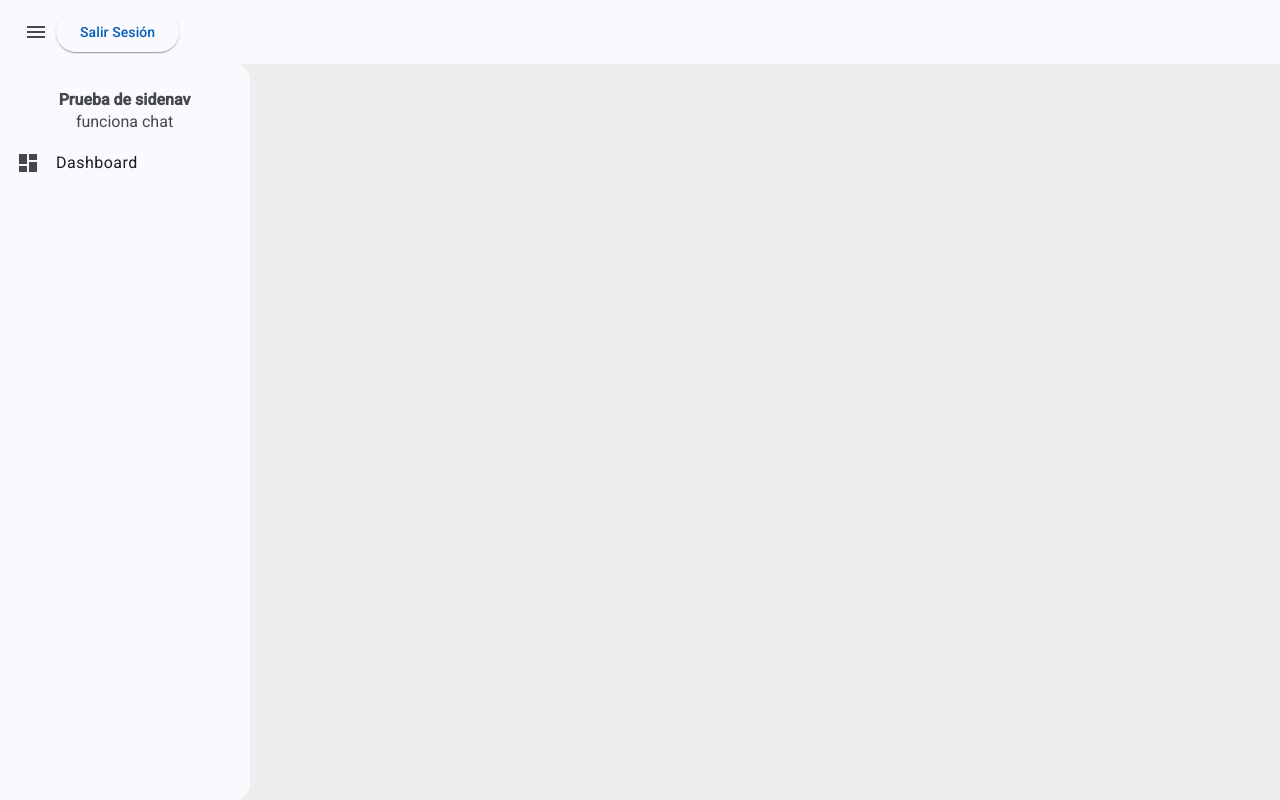
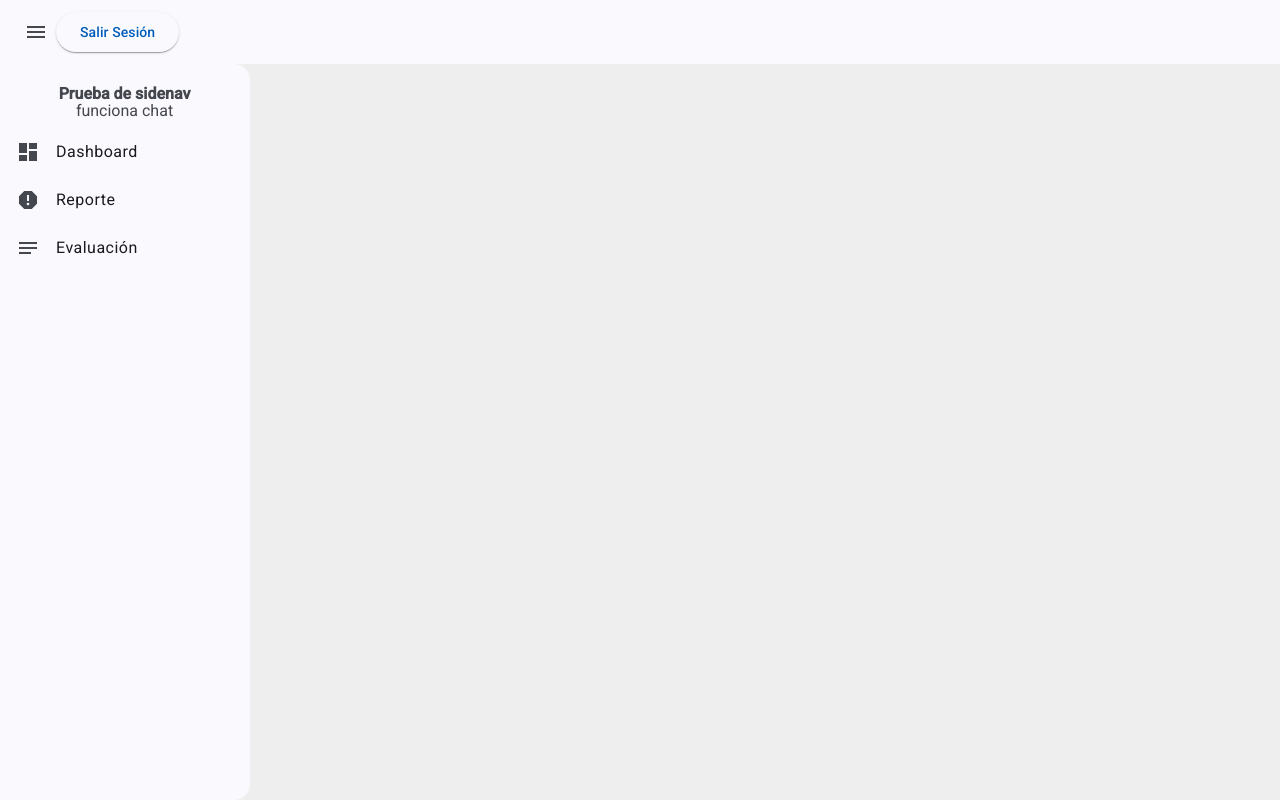
Before and after one commit to Grupo-ABID/Campus_Libre, an Angular app: page /dashboard in a window 1280 px wide. Built offline with nearby package versions, Linux system fonts and the light colour scheme.

Commit message:
Funciones de ruta del sidenav

```diff
--- a/src/app/components/custom-sidenav/custom-sidenav.component.css
+++ b/src/app/components/custom-sidenav/custom-sidenav.component.css
@@ -4,7 +4,7 @@
     > h2 {
         margin: 0;
         font-size: 1rem;
-        line-height: 1.5rem;
+        line-height: 0.8rem;
     }
 
     > p {
@@ -12,3 +12,8 @@
         font-size: 1rem;
     }
 }
+
+.hide-header-text {
+    opacity: 0;
+    height: 0;
+}
--- a/src/app/components/custom-sidenav/custom-sidenav.component.html
+++ b/src/app/components/custom-sidenav/custom-sidenav.component.html
@@ -1,13 +1,11 @@
 
-<div class="sidenav-header">
-    <div class="header-text">
+    <div class="header-text" [class.hide-header-text]="sideNavCollapsed()">
         <h2>Prueba de sidenav</h2>
         <p> funciona chat</p>
     </div>
-</div>
 <mat-nav-list>
-    <a mat-list-item *ngFor="let item of menuItems()">
+    <a mat-list-item *ngFor="let item of menuItems()" [routerLink]="item.route">
         <mat-icon matListItemIcon>{{ item.icon }} </mat-icon>
-        <span matListItemTitle>{{ item.label }} </span>
+        <span matListItemTitle *ngIf="!sideNavCollapsed()">{{ item.label }} </span>
     </a>
 </mat-nav-list>
--- a/src/app/components/custom-sidenav/custom-sidenav.component.ts
+++ b/src/app/components/custom-sidenav/custom-sidenav.component.ts
@@ -1,7 +1,8 @@
-import { Component, signal } from '@angular/core';
+import { Component, Input, signal } from '@angular/core';
 import {MatListModule} from '@angular/material/list';
 import {MatIconModule} from '@angular/material/icon';
 import {CommonModule} from '@angular/common';
+import { RouterLink } from '@angular/router';
 
 
 
@@ -13,20 +14,41 @@ export type MenuItem = {
 
 @Component({
   selector: 'app-custom-sidenav',
-  imports: [MatListModule,MatIconModule,CommonModule],
+  imports: [MatListModule,MatIconModule,CommonModule, RouterLink],
   templateUrl: './custom-sidenav.component.html',
   styleUrl: './custom-sidenav.component.css'
 })
 export class CustomSidenavComponent {
+
+  sideNavCollapsed = signal(false);
+  @Input() set collapsed(val: boolean){
+    this.sideNavCollapsed.set(val);
+  }
+
 
   menuItems = signal<MenuItem[]>([
 
     {
       icon:'dashboard',
       label:'Dashboard',
-      route:'dashboard'
+      route:'/dashboard'
+    },
+
+    {
+      icon:'report',
+      label:'Reporte',
+      route:'/report'
+    },
+
+    {
+      icon:'notes',
+      label:'Evaluación',
+      route:'/evaluacion'
     }
 
 
   ]);
+
+
+
 }
--- a/src/app/dashboard/dashboard.component.html
+++ b/src/app/dashboard/dashboard.component.html
@@ -1,5 +1,5 @@
 <mat-toolbar class="mat-elevation-z3">
-    <button mat-icon-button>
+    <button mat-icon-button (click)="collapsed.set(!collapsed())">
         <mat-icon>menu</mat-icon>
     </button>
     <button [routerLink]="['/login']" mat-raised-button color="primary" style="align-self: auto;">Salir Sesión</button>
@@ -7,10 +7,10 @@
 
 
 <mat-sidenav-container>
-    <mat-sidenav opened mode="side" [style.width]= "'250px'">
-        <app-custom-sidenav />
+    <mat-sidenav opened mode="side" [style.width]= "sidenavWidth()">
+        <app-custom-sidenav [collapsed]="collapsed()"/>
     </mat-sidenav>
-    <mat-sidenav-content class="content">
+    <mat-sidenav-content class="content" [style.margin-left] = "sidenavWidth()">
         <router-outlet></router-outlet>
     </mat-sidenav-content>
 </mat-sidenav-container>
--- a/src/app/dashboard/dashboard.component.ts
+++ b/src/app/dashboard/dashboard.component.ts
@@ -1,4 +1,4 @@
-import { Component } from '@angular/core';
+import { Component, computed, signal } from '@angular/core';
 import {MatButtonModule} from '@angular/material/button';
 import { RouterLink, RouterOutlet } from '@angular/router';
 import { MatToolbarModule} from '@angular/material/toolbar';
@@ -15,4 +15,6 @@ import {CommonModule} from '@angular/common';
 })
 export class DashboardComponent {
 
+  collapsed = signal(false);
+  sidenavWidth = computed(() => this.collapsed() ? '65px' : '250px');
 }
--- a/src/app/login/login.component.ts
+++ b/src/app/login/login.component.ts
@@ -40,7 +40,7 @@ export class LoginComponent {
     if(this.validarLogin(this.usuario.email, this.usuario.contrasena)){
       localStorage.setItem('LoggedInUser', JSON.stringify(this.usuario.email));
       this.ValidacionLogin=true;
-      this.router.navigate(['/dashboard']);
+      this.router.navigate(['dashboard']);
     }else{
      // alert('error mi pana');
      this.ValidacionLogin=false;
```
